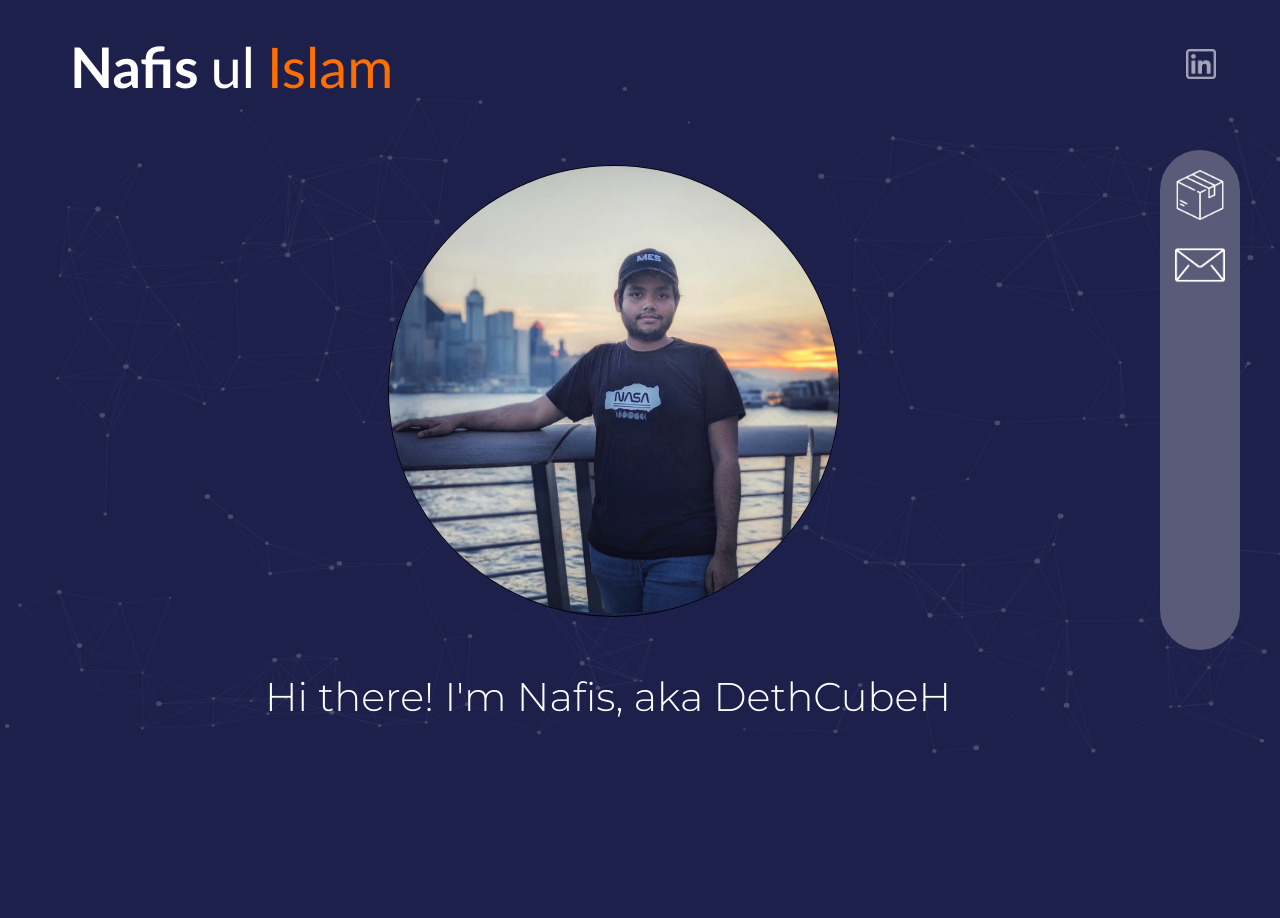
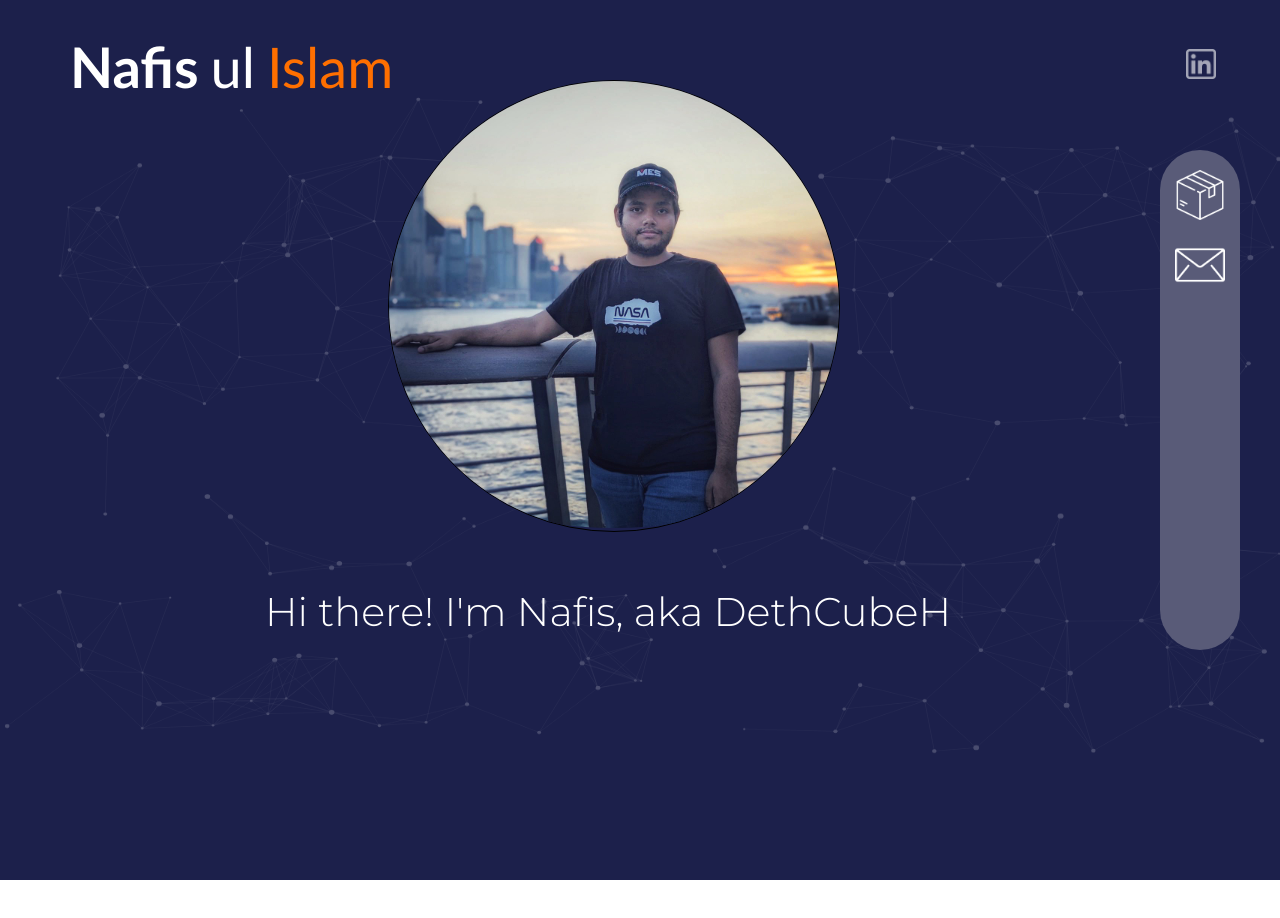
Before and after one commit to DethCubeHax/Portfolio-2.0, a React (Vite) app: page / in a window 1280 px wide. Shown: the top 918 px of the page. After the commit the page ends 880 px from the top, so only its background shows below. Built offline with nearby package versions, Linux system fonts and the light colour scheme.

Commit message:
Test some spacers

```diff
--- a/src/Home.css
+++ b/src/Home.css
@@ -37,11 +37,18 @@ a {
 */
 .HomeHeader {
     display: grid;
+    position: fixed;
+    top: 0;
+    left: 0;
     grid-template-columns: 5% 90% 5%;
     background-color: #1c204b;
     color: white;
     min-height: 10vh;
     min-width: 100vw;
+}
+
+.SpacerHeader{
+    margin-top: 10vh;
 }
 
 .HomeHeaderTitle {
--- a/src/Home.jsx
+++ b/src/Home.jsx
@@ -77,7 +77,7 @@ const Home = () => {
           </div>
         </div>
       </div>
-      <div className="Spacer"></div>
+      <div className="SpacerHeader"></div>
       <PhotoFrame image={Nafis} />
       {window.innerWidth > 600 && <div className='Spacer'></div>}
       <div ref={canvasTextRef} className="TypewriterText"></div>
```
